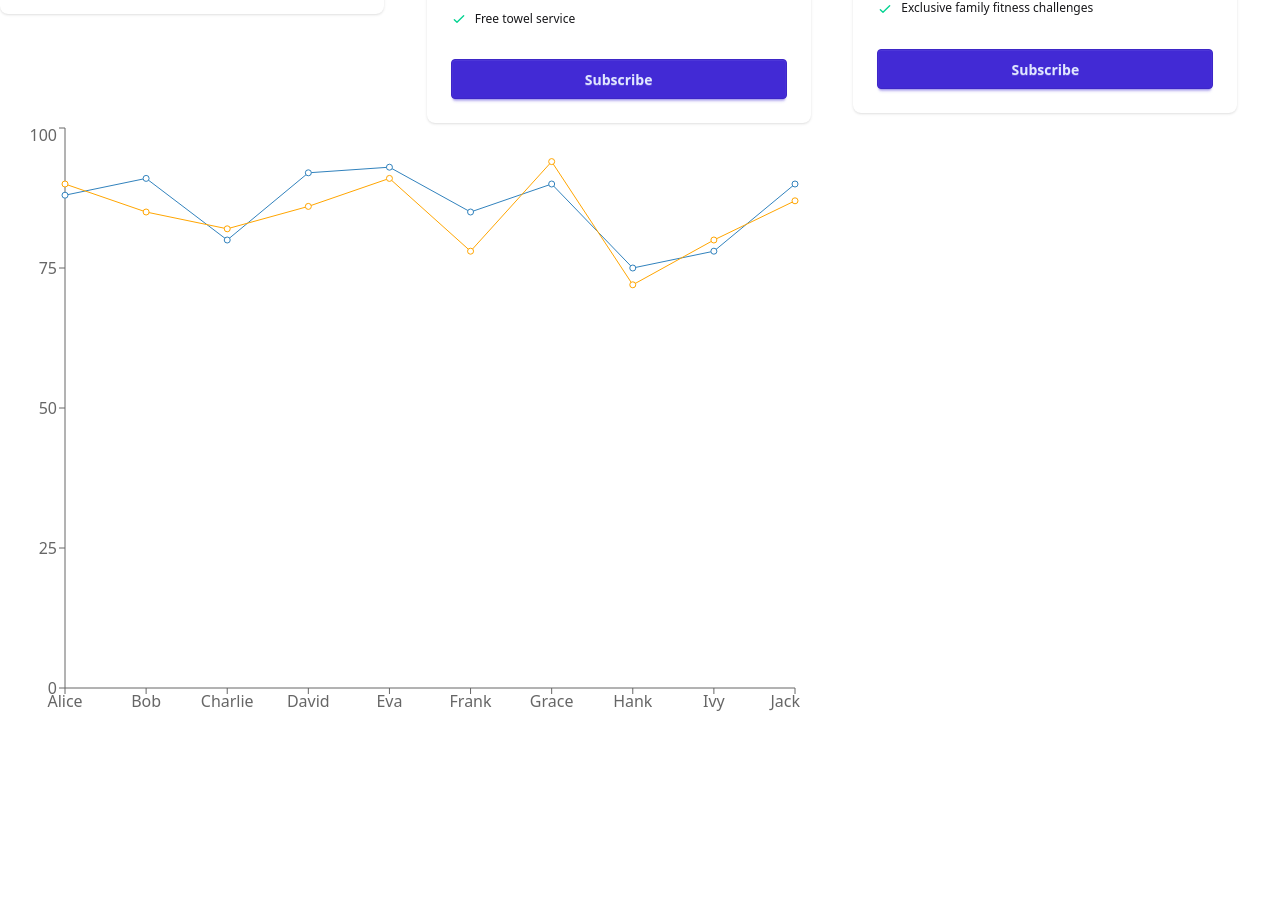
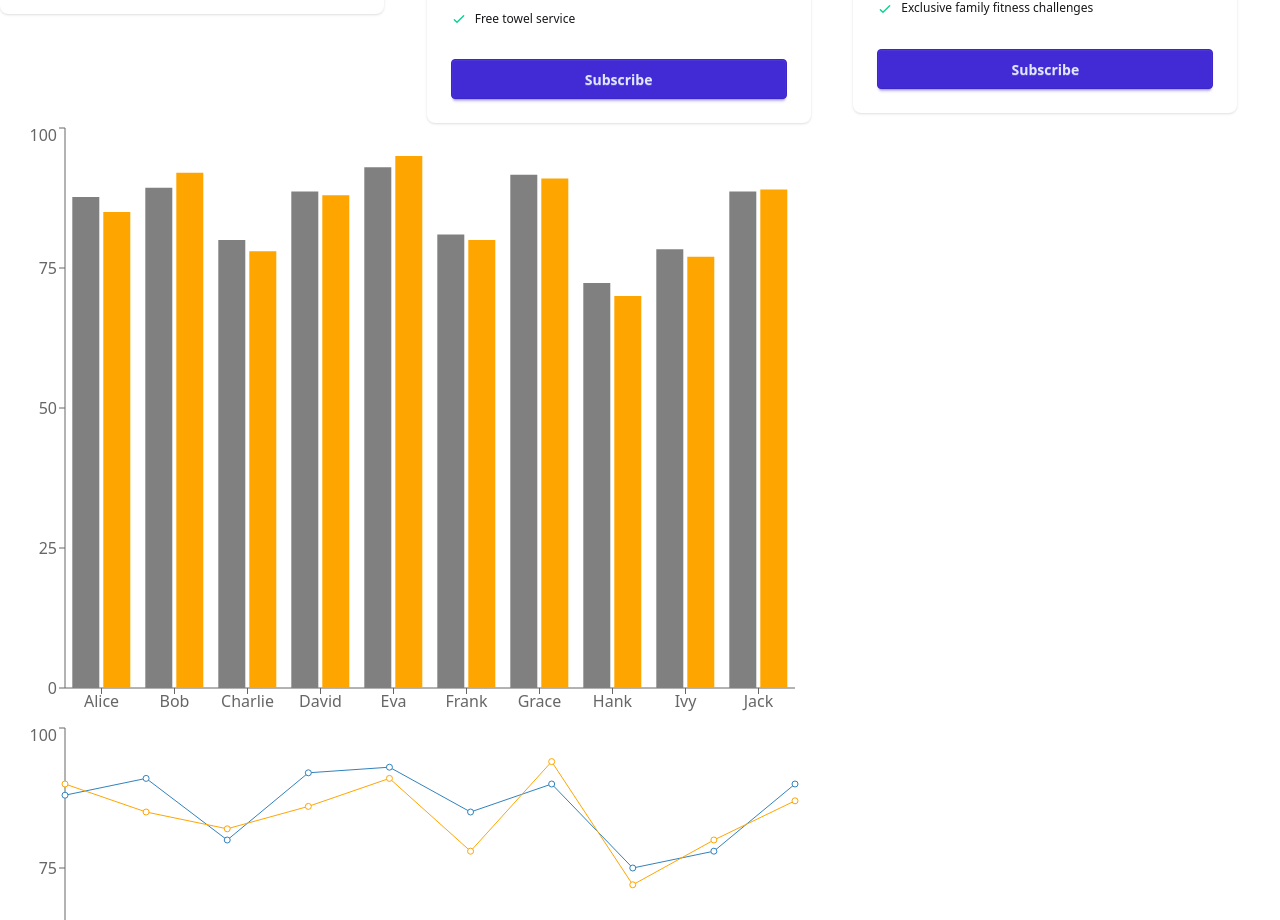
Before and after one commit to imam-hasan-jami/Programming-Hero, a React (Vite) app in the folder Practice/React/react-custom-design-app/: page / in a window 1280 px wide. Shown: the part 542-1462 px from the top of the page. Before the commit the page ends 1265 px from the top, so only its background shows below. Built offline with nearby package versions, Linux system fonts and the light colour scheme.

Commit message:
create more charts using recharts and organized data using axios

```diff
--- a/Practice/React/react-custom-design-app/package.json
+++ b/Practice/React/react-custom-design-app/package.json
@@ -11,6 +11,7 @@
   },
   "dependencies": {
     "@tailwindcss/vite": "^4.1.3",
+    "axios": "^1.8.4",
     "lucide": "^0.487.0",
     "react": "^19.0.0",
     "react-dom": "^19.0.0",
--- /dev/null
+++ b/Practice/React/react-custom-design-app/public/marksData.json
@@ -0,0 +1,92 @@
+[
+    {
+        "student_id": 1,
+        "name": "Alice",
+        "marks": {
+            "physics": 85,
+            "chemistry": 90,
+            "math": 88
+        }
+    },
+    {
+        "student_id": 2,
+        "name": "Bob",
+        "marks": {
+            "physics": 92,
+            "chemistry": 85,
+            "math": 91
+        }
+    },
+    {
+        "student_id": 3,
+        "name": "Charlie",
+        "marks": {
+            "physics": 78,
+            "chemistry": 82,
+            "math": 80
+        }
+    },
+    {
+        "student_id": 4,
+        "name": "David",
+        "marks": {
+            "physics": 88,
+            "chemistry": 86,
+            "math": 92
+        }
+    },
+    {
+        "student_id": 5,
+        "name": "Eva",
+        "marks": {
+            "physics": 95,
+            "chemistry": 91,
+            "math": 93
+        }
+    },
+    {
+        "student_id": 6,
+        "name": "Frank",
+        "marks": {
+            "physics": 80,
+            "chemistry": 78,
+            "math": 85
+        }
+    },
+    {
+        "student_id": 7,
+        "name": "Grace",
+        "marks": {
+            "physics": 91,
+            "chemistry": 94,
+            "math": 90
+        }
+    },
+    {
+        "student_id": 8,
+        "name": "Hank",
+        "marks": {
+            "physics": 70,
+            "chemistry": 72,
+            "math": 75
+        }
+    },
+    {
+        "student_id": 9,
+        "name": "Ivy",
+        "marks": {
+            "physics": 77,
+            "chemistry": 80,
+            "math": 78
+        }
+    },
+    {
+        "student_id": 10,
+        "name": "Jack",
+        "marks": {
+            "physics": 89,
+            "chemistry": 87,
+            "math": 90
+        }
+    }
+]
--- a/Practice/React/react-custom-design-app/src/App.jsx
+++ b/Practice/React/react-custom-design-app/src/App.jsx
@@ -3,8 +3,11 @@ import Navbar from "./Components/Navbar/Navbar";
 import { Suspense } from "react";
 import PricingOptions from "./Components/PricingOptions/PricingOptions";
 import ResultsChart from "./Components/ResultsChart/ResultsChart";
+import MarksChart from "./Components/MarksChart/MarksChart";
+import axios from "axios";
 
 const pricingPromise = fetch("pricingData.json").then(res => res.json());
+const marksPromise = axios.get("marksData.json");
 
 function App() {
     return (
@@ -15,6 +18,10 @@ function App() {
                 <PricingOptions pricingPromise={pricingPromise} />
             </Suspense>
 
+            <Suspense fallback={<span className="loading loading-spinner loading-lg"></span>}>
+                <MarksChart marksPromise={marksPromise} />
+            </Suspense>
+
             <ResultsChart />
         </>
     );
--- /dev/null
+++ b/Practice/React/react-custom-design-app/src/Components/MarksChart/MarksChart.jsx
@@ -0,0 +1,36 @@
+import React, { use } from 'react';
+import { Bar, BarChart, XAxis, YAxis } from 'recharts';
+
+const MarksChart = ({ marksPromise }) => {
+    const marksDataRes = use(marksPromise);
+    const marksData = marksDataRes.data;
+
+    // data processing for the chart
+    const marksChartData = marksData.map(studentData => {
+        const student = {
+            id: studentData.student_id,
+            name: studentData.name,
+            physics: studentData.marks.physics,
+            chemistry: studentData.marks.chemistry,
+            math: studentData.marks.math
+        }
+
+        const avg = (student.physics + student.chemistry + student.math) / 3;
+        student.avg = avg;
+
+        return student;
+    })
+
+    return (
+        <div>
+            <BarChart width={800} height={600} data={marksChartData}>
+                <XAxis dataKey={"name"} />
+                <YAxis />
+                <Bar dataKey={"avg"} fill="grey" />
+                <Bar dataKey={"physics"} fill="orange" />
+            </BarChart>
+        </div>
+    );
+};
+
+export default MarksChart;
```
Also changed, not shown: 1 other file (tests, documents, lock files or other folders).
